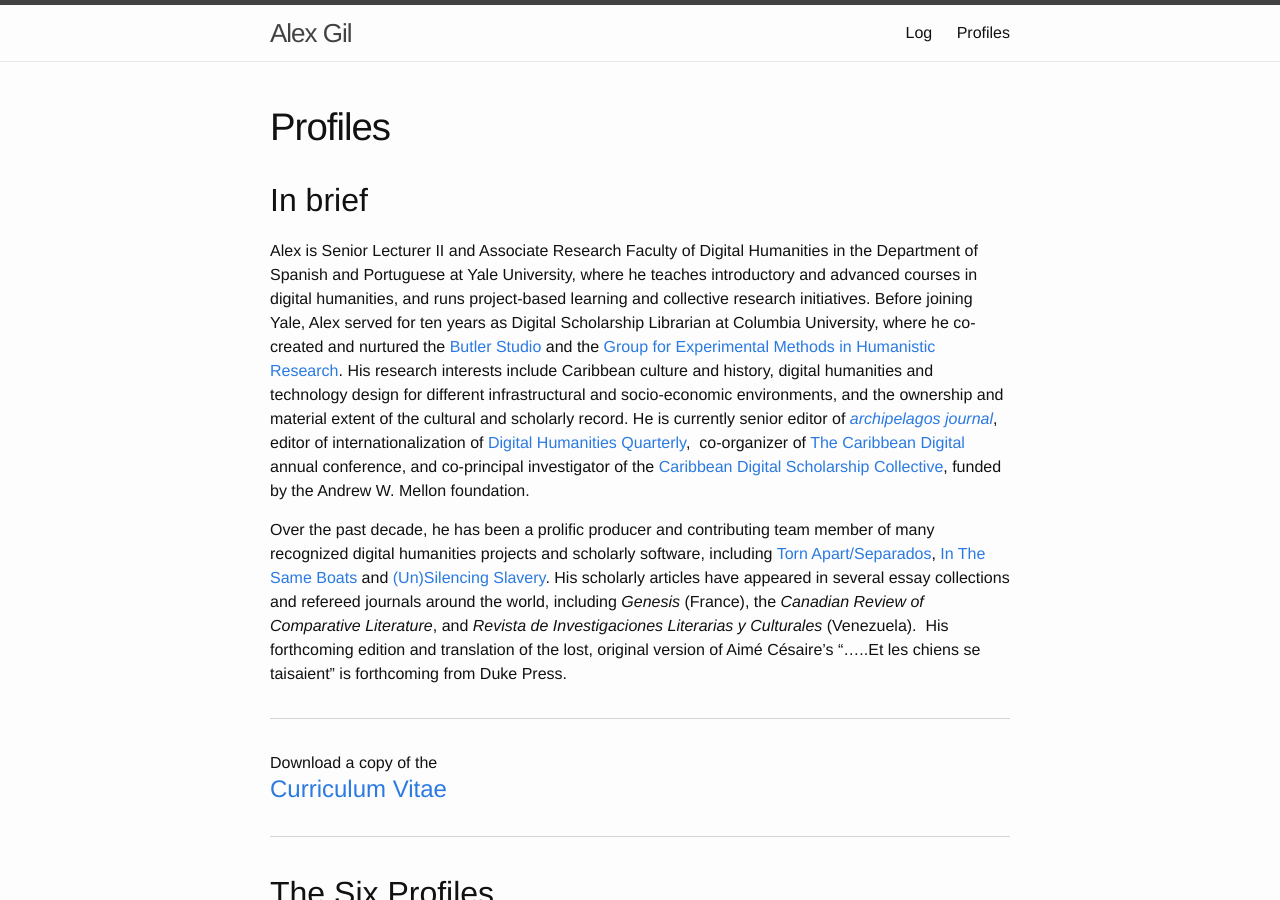
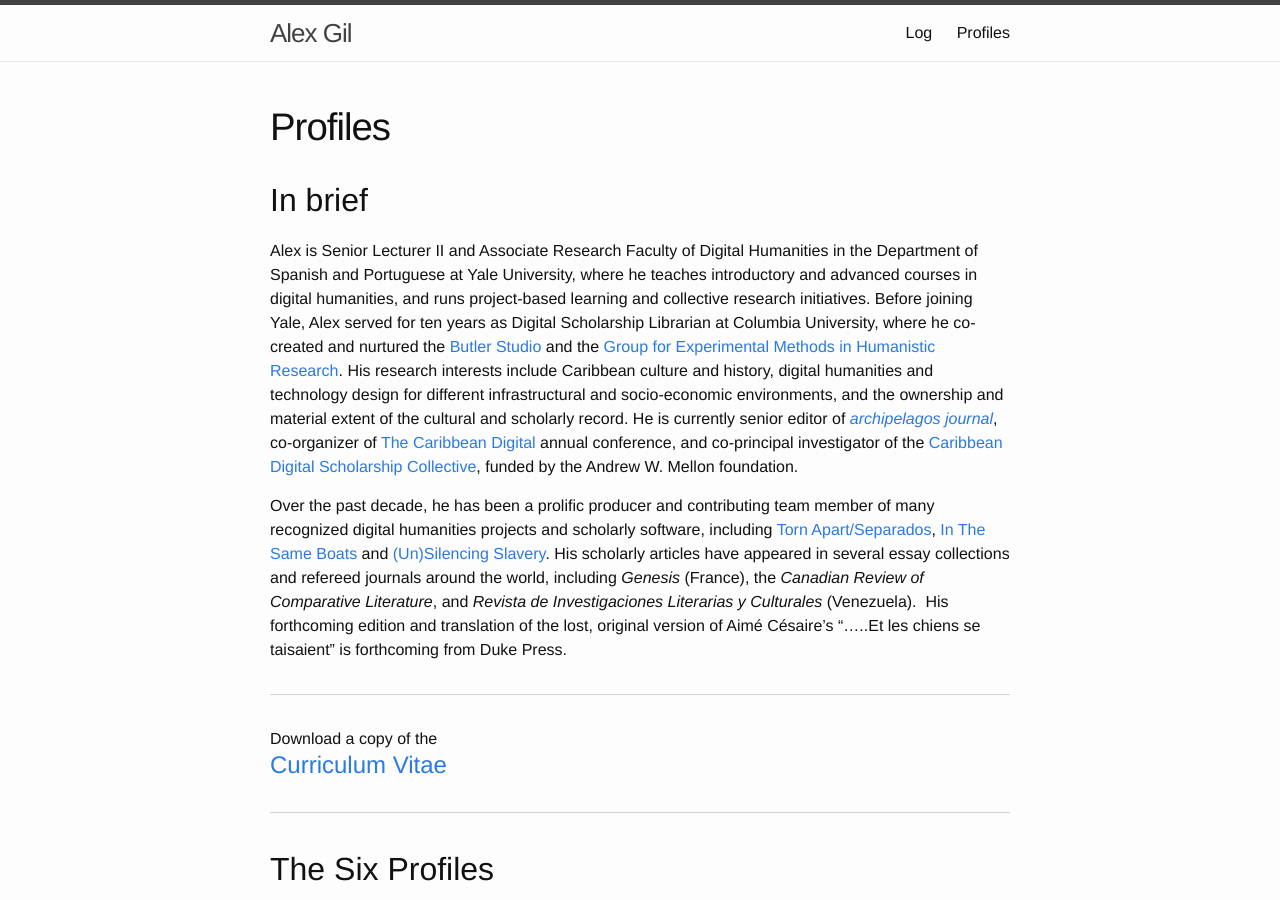
Before and after one commit to elotroalex/elotroalex, a Jekyll site: the page built from profiles.md, in a window 1280 px wide and 900 px high. Built offline with Jekyll 4.4.1, drawn with Linux system fonts in a browser that asks for light colours.

Commit message:
removed dhq from short bio

```diff
--- a/profiles.md
+++ b/profiles.md
@@ -9,7 +9,7 @@
 
 <h2>In brief</h2>
 
-Alex is Senior Lecturer II and Associate Research Faculty of Digital Humanities in the Department of Spanish and Portuguese at Yale University, where he teaches introductory and advanced courses in digital humanities, and runs project-based learning and collective research initiatives. Before joining Yale, Alex served for ten years as Digital Scholarship Librarian at Columbia University, where he co-created and nurtured the [Butler Studio](https://studio.cul.columbia.edu/) and the [Group for Experimental Methods in Humanistic Research](http://xpmethod.columbia.edu/). His research interests include Caribbean culture and history, digital humanities and technology design for different infrastructural and socio-economic environments, and the ownership and material extent of the cultural and scholarly record. He is currently senior editor of [*archipelagos journal*](http://archipelagosjournal.org), editor of internationalization of [Digital Humanities Quarterly](http://www.digitalhumanities.org/dhq/),  co-organizer of [The Caribbean Digital](http://caribbeandigitalnyc.net/) annual conference, and co-principal investigator of the [Caribbean Digital Scholarship Collective](https://cdscollective.org/), funded by the Andrew W. Mellon foundation.
+Alex is Senior Lecturer II and Associate Research Faculty of Digital Humanities in the Department of Spanish and Portuguese at Yale University, where he teaches introductory and advanced courses in digital humanities, and runs project-based learning and collective research initiatives. Before joining Yale, Alex served for ten years as Digital Scholarship Librarian at Columbia University, where he co-created and nurtured the [Butler Studio](https://studio.cul.columbia.edu/) and the [Group for Experimental Methods in Humanistic Research](http://xpmethod.columbia.edu/). His research interests include Caribbean culture and history, digital humanities and technology design for different infrastructural and socio-economic environments, and the ownership and material extent of the cultural and scholarly record. He is currently senior editor of [*archipelagos journal*](http://archipelagosjournal.org), co-organizer of [The Caribbean Digital](http://caribbeandigitalnyc.net/) annual conference, and co-principal investigator of the [Caribbean Digital Scholarship Collective](https://cdscollective.org/), funded by the Andrew W. Mellon foundation.
 
 Over the past decade, he has been a prolific producer and contributing team member of many recognized digital humanities projects and scholarly software, including [Torn Apart/Separados](http://xpmethod.columbia.edu/torn-apart/volume/1/), [In The Same Boats](http://sameboats.org/) and [(Un)Silencing Slavery](https://unsilencing-slavery.org/). His scholarly articles have appeared in several essay collections and refereed journals around the world, including *Genesis* (France), the *Canadian Review of Comparative Literature*, and *Revista de Investigaciones Literarias y Culturales* (Venezuela).  His forthcoming edition and translation of the lost, original version of Aimé Césaire's ".....Et les chiens se taisaient" is forthcoming from Duke Press.
 
```
